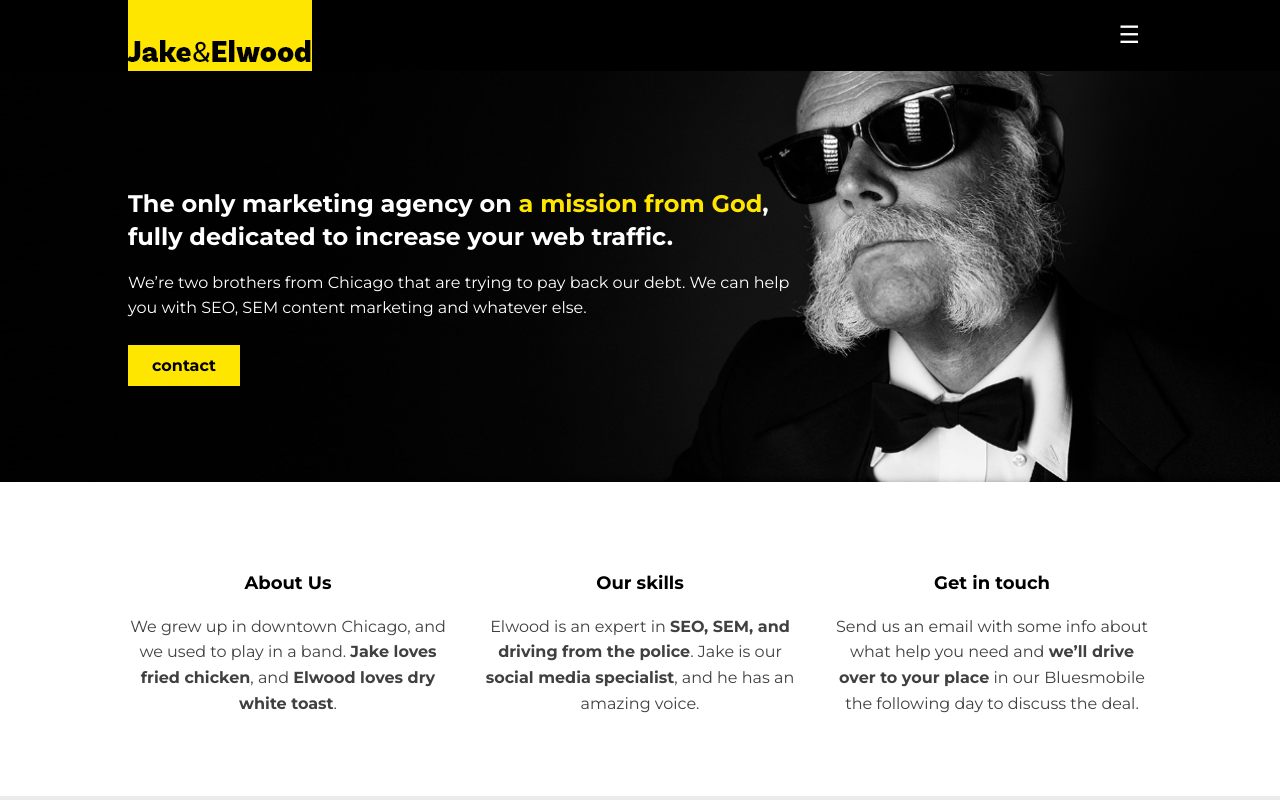
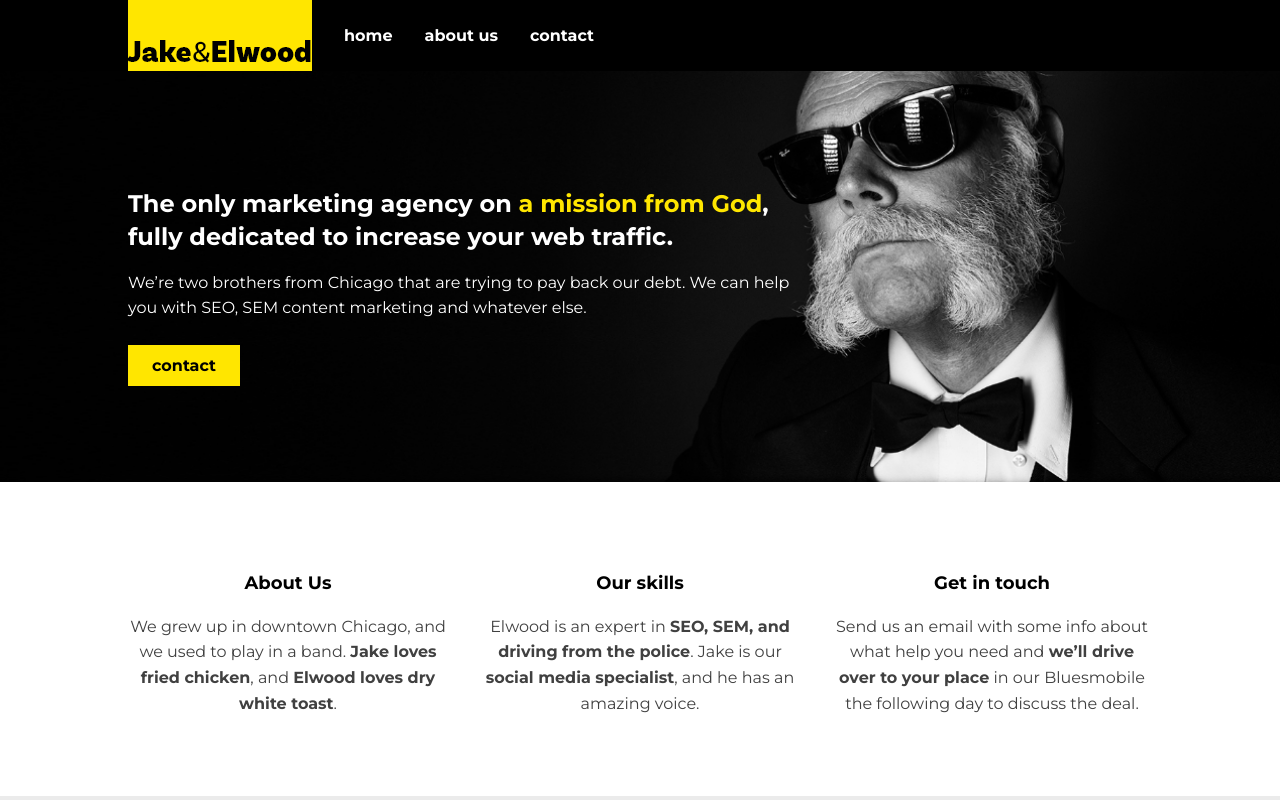
Before and after one commit to karan1907/Agency-template, a plain HTML site: page index.html in a window 1280 px wide. Shown: the top 800 px of the page. Drawn offline with Linux system fonts and the light colour scheme.

Commit message:
finished navigation for large screens

```diff
--- a/style.css
+++ b/style.css
@@ -110,7 +110,6 @@ strong {
 }
 .close-nav {
   position: absolute;
-  right: 0;
   border: 0;
   background: 0;
   color: #ffe600;
@@ -208,6 +207,23 @@ strong {
 */
 
 @media (min-width: 600px) {
+  .open-nav,
+  .close-nav {
+    display: none;
+  }
+  .nav {
+    position: initial;
+  }
+  .nav-list {
+    flex-direction: row;
+    justify-content: flex-start;
+  }
+  .nav-item {
+    margin-left: 2em;
+  }
+  .nav-link {
+    font-size: 1rem;
+  }
   .main-grid {
     grid-template-columns: minmax(1em, 1fr) repeat(3, minmax(150px, 320px)) minmax(
         1em,
```
